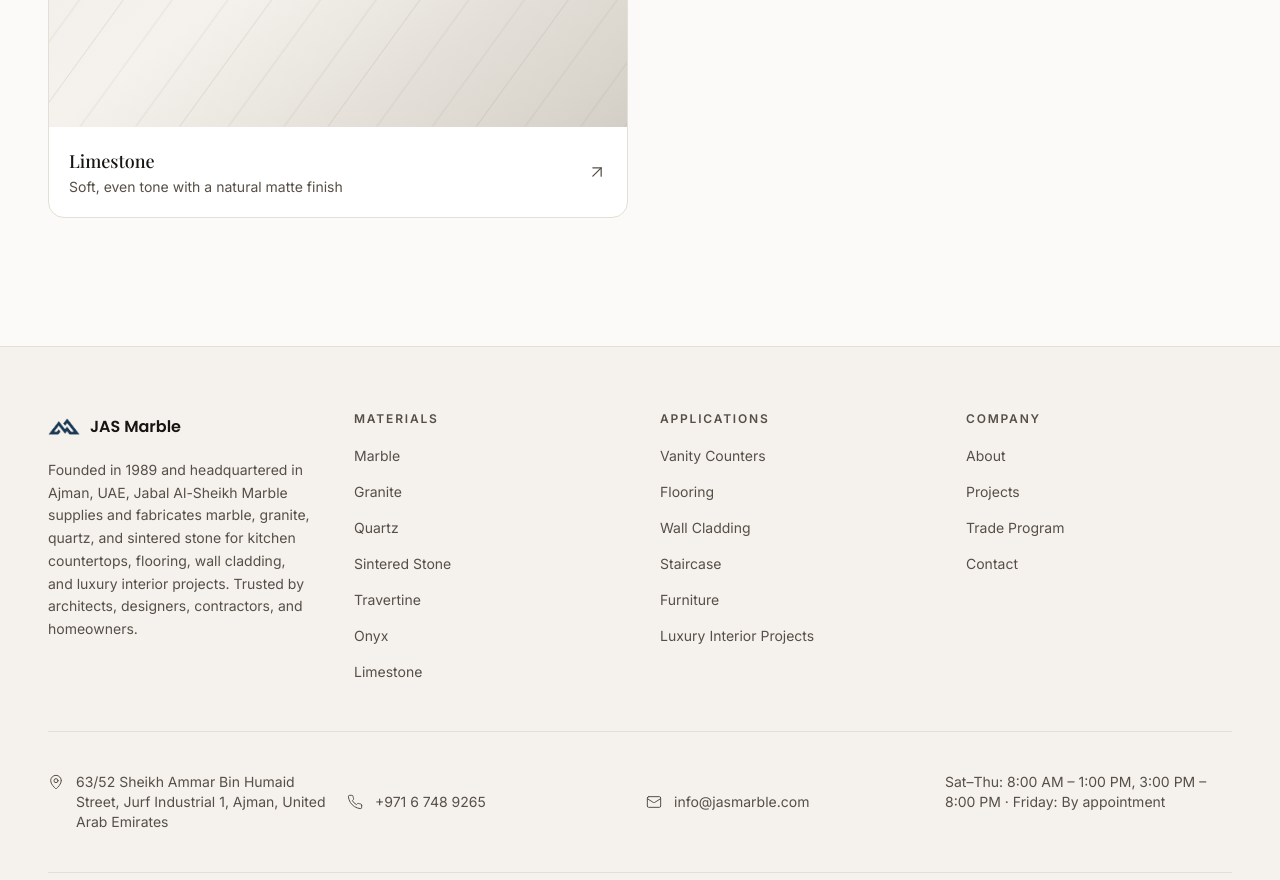
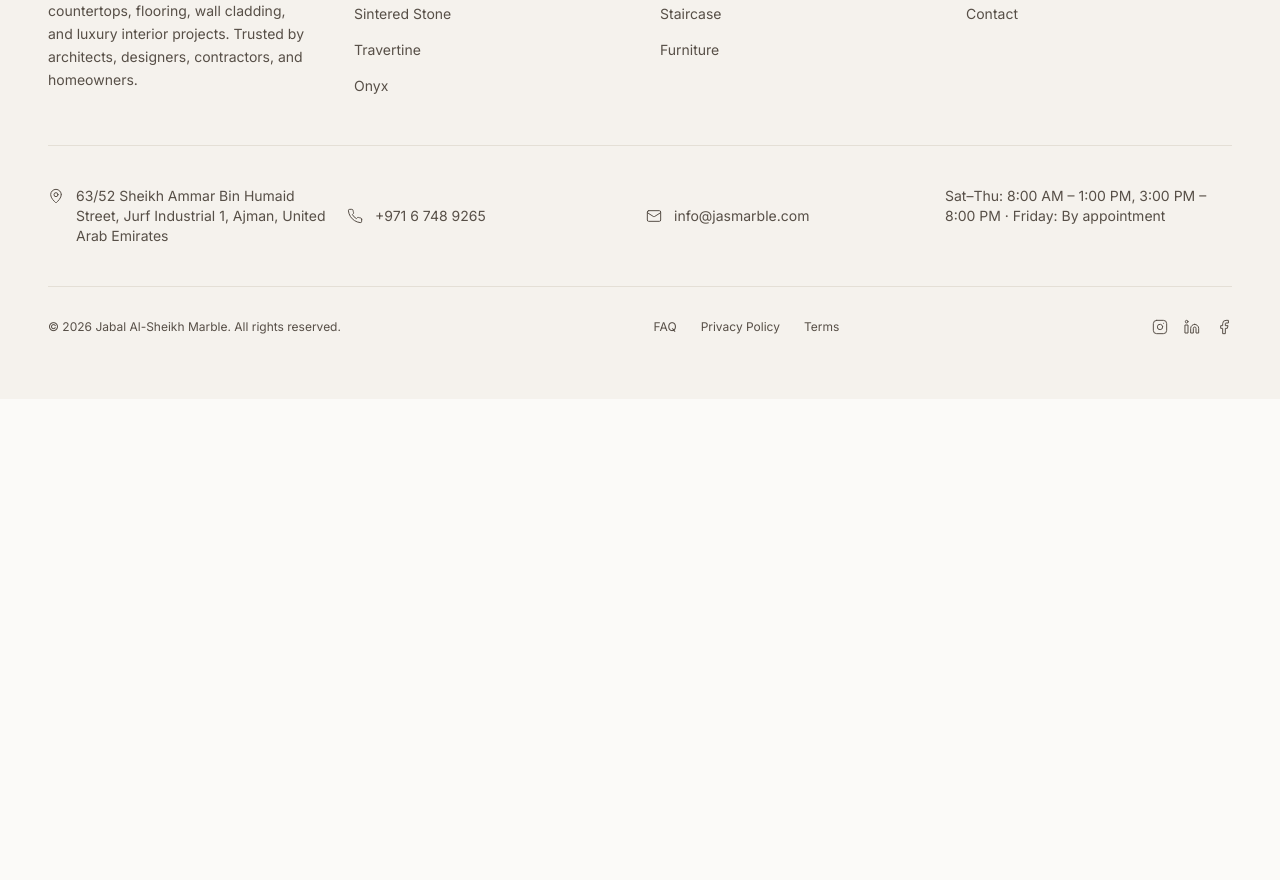
Before and after one commit to basselalnashar-gif/jas-marble-websitee, a Next.js app: page /materials in a window 1280 px wide. Shown: the part 2420-3300 px from the top of the page. After the commit the page ends 2819 px from the top, so only its background shows below. Built offline with nearby package versions, Linux system fonts and the light colour scheme.

Commit message:
Remove Luxury Interior Projects app + Limestone material

```diff
--- a/src/data/applications.ts
+++ b/src/data/applications.ts
@@ -90,30 +90,6 @@ export const applications: Application[] = [
       { title: "Install", description: "Installed by our team or coordinated with your contractor." },
     ],
     recommendedMaterialSlugs: ["marble", "sintered-stone"],
-  },
-  {
-    slug: "luxury-interior-projects",
-    name: "Luxury Interior Projects",
-    tagline: "Full-scale bespoke transformations",
-    description:
-      "For architects and designers managing a full interior — countertops, flooring, cladding, staircases, and custom furniture pieces in a single material story — we act as a single fabrication partner from concept through installation.",
-    images: [
-      { src: "/images/applications/luxury-interior-projects/li-01.jpg", alt: "Marble staircase with glass balustrade" },
-      { src: "/images/applications/luxury-interior-projects/li-02.jpg", alt: "Marble-clad bathroom with backlit mirror" },
-    ],
-    options: [
-      "Single-source material sourcing across an entire project",
-      "Custom furniture and fixture fabrication",
-      "Staircases, vanities, and architectural details",
-      "Dedicated project management from design through install",
-    ],
-    process: [
-      { title: "Consultation", description: "We meet with your design team to understand the full scope." },
-      { title: "Template & measure", description: "Coordinated site surveys across all affected areas." },
-      { title: "Fabrication", description: "All elements fabricated to a consistent material and finish story." },
-      { title: "Install", description: "Phased installation coordinated with your project timeline." },
-    ],
-    recommendedMaterialSlugs: ["marble", "granite", "quartz", "sintered-stone"],
   },
   {
     slug: "staircase",
--- a/src/data/materials.ts
+++ b/src/data/materials.ts
@@ -51,7 +51,7 @@ export const materials: Material[] = [
       { label: "Heat resistance", value: "Very good" },
       { label: "Best use cases", value: "Feature walls, flooring, bathrooms, low-acid kitchen counters" },
     ],
-    bestUseCases: ["Wall Cladding", "Flooring", "Luxury Interior Projects"],
+    bestUseCases: ["Wall Cladding", "Flooring"],
   },
   {
     slug: "granite",
@@ -141,7 +141,7 @@ export const materials: Material[] = [
       { label: "Heat resistance", value: "Very good" },
       { label: "Best use cases", value: "Bathrooms, wall cladding, feature flooring" },
     ],
-    bestUseCases: ["Wall Cladding", "Flooring", "Luxury Interior Projects"],
+    bestUseCases: ["Wall Cladding", "Flooring"],
   },
   {
     slug: "onyx",
@@ -156,22 +156,7 @@ export const materials: Material[] = [
       { label: "Heat resistance", value: "Moderate" },
       { label: "Best use cases", value: "Backlit feature walls, bar tops, reception desks" },
     ],
-    bestUseCases: ["Wall Cladding", "Luxury Interior Projects"],
-  },
-  {
-    slug: "limestone",
-    name: "Limestone",
-    tagline: "Soft, even tone with a natural matte finish",
-    description:
-      "Limestone offers a quieter, more uniform look than marble or granite, with a natural matte finish that suits understated, contemporary interiors and exteriors alike.",
-    images: [],
-    specs: [
-      { label: "Durability", value: "Good — softer stone, sealing recommended" },
-      { label: "Porosity", value: "Medium-high — sealing recommended" },
-      { label: "Heat resistance", value: "Good" },
-      { label: "Best use cases", value: "Flooring, wall cladding, exterior facades" },
-    ],
-    bestUseCases: ["Flooring", "Wall Cladding"],
+    bestUseCases: ["Wall Cladding"],
   },
 ];
 
--- a/src/data/projects.ts
+++ b/src/data/projects.ts
@@ -12,7 +12,7 @@ export const projects: Project[] = [
     location: "Dubai, UAE",
     category: "Residential",
     materialSlugs: ["marble", "granite", "quartz"],
-    applicationSlugs: ["vanity-counters", "wall-cladding", "luxury-interior-projects"],
+    applicationSlugs: ["vanity-counters", "wall-cladding"],
     summary:
       "Natural stone supply for Pagani Tower, an ultra-luxury residential tower developed by DarGlobal in collaboration with Pagani Automobili.",
     scope: "Stone supply for interior surfaces across the tower.",
@@ -27,7 +27,7 @@ export const projects: Project[] = [
     title: "The American University of Sharjah",
     location: "Sharjah, UAE",
     category: "Institutional",
-    materialSlugs: ["marble", "limestone"],
+    materialSlugs: ["marble"],
     applicationSlugs: ["wall-cladding", "flooring"],
     summary:
       "Natural stone supply and installation across the AUS campus, home to one of the region's most recognizable pieces of Islamic-influenced architecture.",
@@ -43,7 +43,7 @@ export const projects: Project[] = [
     title: "Sharjah Education Council",
     location: "Sharjah, UAE",
     category: "Institutional",
-    materialSlugs: ["marble", "limestone"],
+    materialSlugs: ["marble"],
     applicationSlugs: ["wall-cladding"],
     summary:
       "Stone supply and facade work for the Sharjah Education Council building, delivered for the Government of Sharjah.",
@@ -59,7 +59,7 @@ export const projects: Project[] = [
     title: "Sharjah Suburbs and Villages Affairs Department",
     location: "Sharjah, UAE",
     category: "Institutional",
-    materialSlugs: ["marble", "limestone"],
+    materialSlugs: ["marble"],
     applicationSlugs: ["wall-cladding"],
     summary:
       "Natural stone facade for a Government of Sharjah civic building, part of our ongoing work with Sharjah government departments.",
--- a/src/data/site.ts
+++ b/src/data/site.ts
@@ -56,7 +56,6 @@ export const materialsNav: NavLink[] = [
   { label: "Sintered Stone", href: "/materials/sintered-stone", description: "Ultra-compact, heat and scratch resistant" },
   { label: "Travertine", href: "/materials/travertine", description: "Warm, textured, quietly luxurious" },
   { label: "Onyx", href: "/materials/onyx", description: "Translucent, dramatic, one of a kind" },
-  { label: "Limestone", href: "/materials/limestone", description: "Soft, even tone, natural matte finish" },
 ];
 
 export const applicationsNav: NavLink[] = [
@@ -65,7 +64,6 @@ export const applicationsNav: NavLink[] = [
   { label: "Wall Cladding", href: "/applications/wall-cladding", description: "Statement surfaces, interior and exterior" },
   { label: "Staircase", href: "/applications/staircase", description: "A first impression, carved in stone" },
   { label: "Furniture", href: "/applications/furniture", description: "Sculptural pieces, built to be the centerpiece" },
-  { label: "Luxury Interior Projects", href: "/applications/luxury-interior-projects", description: "Full-scale bespoke transformations" },
 ];
 
 export const primaryNav: NavLink[] = [
```
